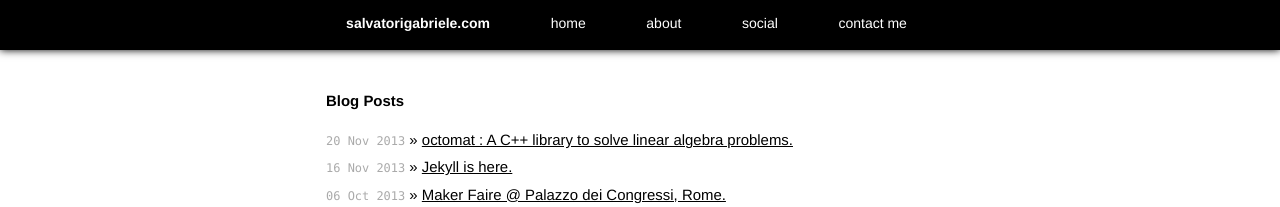
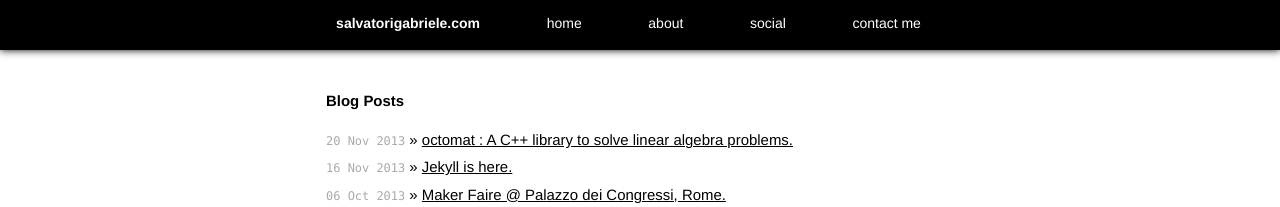
Before and after one commit to gsalvatori/salvatorigabriele.com, a Jekyll site: the page built from index.html, in a window 1280 px wide. Shown: the top 207 px of the page. Built offline with Jekyll 4.4.1, drawn with Linux system fonts in a browser that asks for light colours; Markdown is read by kramdown in place of the engine named in the settings.

Commit message:
Update main.css

```diff
--- a/css/main.css
+++ b/css/main.css
@@ -181,8 +181,8 @@ a:visited { color: #000; }
 
 #navigation a {
 	font-size: 14px;
-	padding-left: 15px;
-	padding-right: 42px;
+	padding-left: 20px;
+	padding-right: 43px;
 	color: white;
 	text-decoration: none;
 }
```
